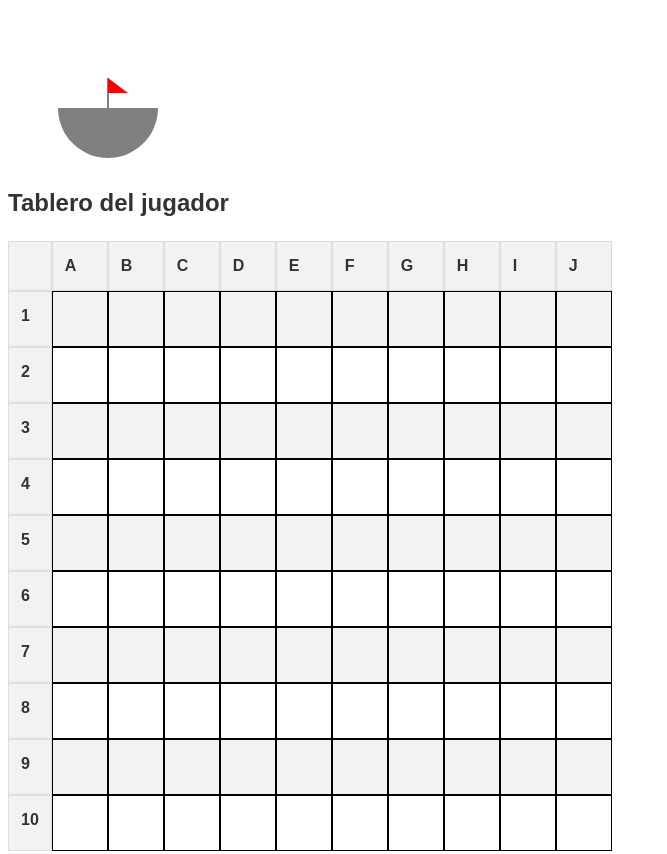
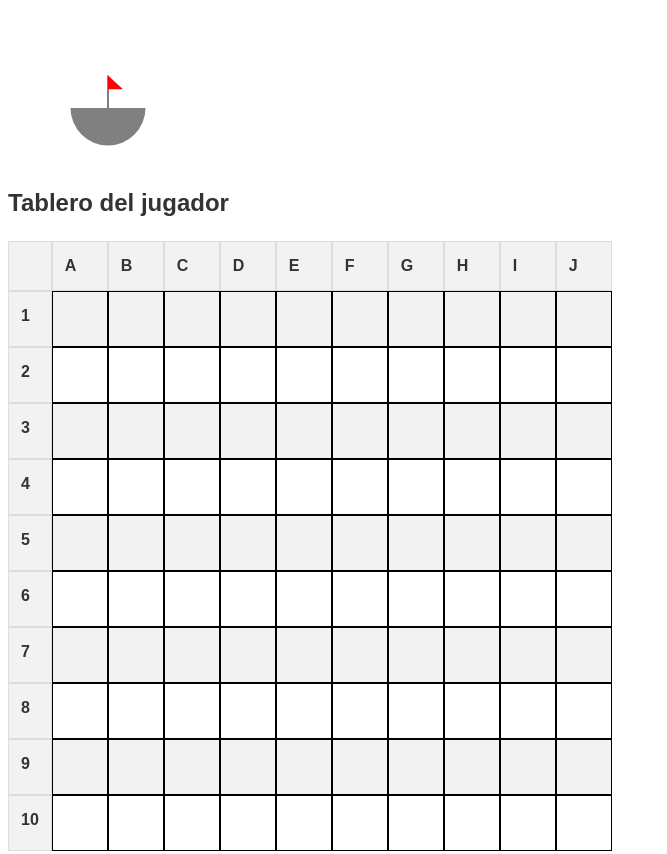
Before and after one commit to masepe22daw/Hundir-la-flota, a plain HTML site: page index.html in a window 1280 px wide. Shown: the top 854 px of the page, without its empty margins (0-667 px from the left). Drawn offline with Linux system fonts and the light colour scheme.

Commit message:
ta guapo

```diff
--- a/index.html
+++ b/index.html
@@ -25,10 +25,9 @@
     <h2>Tablero de la máquina</h2>
   </div>
 
-  <script type="module" src="/modules/logo.js"></script>
+  <script  src="logo.js"></script>
   <script type="module" src="/modules/tablero.js"></script>
   <script type="module" src="/modules/drag-and-drop.js"></script>
-  <script type="module" src="/modules/indexDB.js"></script>
 
   <script type="module" src="app.js"></script>
 </body>
--- a/modules/logo.js
+++ b/logo.js
@@ -1,24 +1,24 @@
 const canvas = document.getElementById('canvas');
 const ctx = canvas.getContext('2d');
 
-//  el semicírculo (el cuerpo del barco)
+// el semicírculo
 ctx.beginPath();
-ctx.arc(100, 100, 50, 0, Math.PI);
+ctx.arc(100, 100, 37.5, 0, Math.PI);
 ctx.fillStyle = 'gray';
 ctx.fill();
 
-//  la línea de palo
+// el palo
 ctx.beginPath();
 ctx.moveTo(100, 100);
-ctx.lineTo(100, 70);
+ctx.lineTo(100, 67.5);
 ctx.strokeStyle = 'black';
 ctx.stroke();
 
-//  el triángulo (la bandera)
+// el triángulo
 ctx.beginPath();
-ctx.moveTo(100, 70);
-ctx.lineTo(120, 85);
-ctx.lineTo(100, 85);
+ctx.moveTo(100, 67.5);
+ctx.lineTo(115, 81.25);
+ctx.lineTo(100, 81.25);
 ctx.closePath();
 ctx.fillStyle = 'red';
 ctx.fill();
--- a/modules/drag-and-drop.js
+++ b/modules/drag-and-drop.js
@@ -1,11 +1,13 @@
 //drag-and-drop.js
-import {tableroJugador,tableroMaquina, barcos} from './tablero.js'
+import {tableroJugador,tableroMaquina} from './tablero.js'
 
-// Seleccionar la tabla y los contenedores de barco
+const barcos = JSON.parse(localStorage.getItem('barcos'));
+
+
 const tabla = document.querySelector('.tablero');
 const contenedoresBarco = document.querySelectorAll('.barco');
 
-// Agregar event listeners a los contenedores de barco
+
 contenedoresBarco.forEach(contenedor => {
     contenedor.addEventListener('dragstart', dragStart);
     contenedor.addEventListener('dragend', dragEnd);
--- a/modules/indexDB.js
+++ /dev/null
@@ -1,88 +0,0 @@
-// indexDB.js
-
-import { barcos } from "./tablero.js";
-
-const DB_NAME = 'BattleshipDB';
-const DB_VERSION = 1;
-
-const barco1 = {
-    nombre: 'barco1',
-    size: 1,
-    divs: []
-};
-
-
-const barco2 = {
-    nombre: 'barco2',
-    size: 2,
-    divs: []
-};
-
-
-const barco3 = {
-    nombre: 'barco3',
-    size: 3,
-    divs: []
-};
-
-
-const barco4 = {
-    nombre: 'barco4',
-    size: 4,
-    divs: []
-};
-
-barcos.push(barco1, barco2, barco3, barco4);
-
-
-export function conectarIndexedDB() {
-    return new Promise((resolve, reject) => {
-        const request = indexedDB.open(DB_NAME, DB_VERSION);
-
-        request.onerror = function (event) {
-            console.log("Error al abrir la base de datos");
-            reject();
-        };
-
-        request.onupgradeneeded = function (event) {
-            const db = event.target.result;
-
-            // Crear la tabla "barcos"
-            const objectStore = db.createObjectStore("barcos", { keyPath: "nombre" });
-
-            // Crear los índices
-            objectStore.createIndex("size", "size", { unique: false });
-        };
-
-        request.onsuccess = function (event) {
-            const db = event.target.result;
-            resolve(db);
-        };
-    });
-}
-
-export function agregarBarcosIndexedDB(db, barcos) {
-    const transaction = db.transaction("barcos", "readwrite");
-    const objectStore = transaction.objectStore("barcos");
-
-    barcos.forEach(function (barco) {
-        const request = objectStore.add(barco);
-        request.onerror = function (event) {
-            console.log("Error al agregar el barco: " + barco.nombre);
-        };
-        request.onsuccess = function (event) {
-            console.log("Barco agregado: " + barco.nombre);
-        };
-    });
-
-    return new Promise((resolve, reject) => {
-        transaction.oncomplete = function (event) {
-            console.log("Barcos guardados en la base de datos");
-            resolve();
-        };
-        transaction.onerror = function (event) {
-            console.log("Error al agregar los barcos");
-            reject();
-        };
-    });
-}
--- a/modules/tablero.js
+++ b/modules/tablero.js
@@ -1,10 +1,11 @@
 //tablero.js
-import  {dragOver,dragEnter, dragLeave,drop } from './drag-and-drop.js'
+import { dragOver, dragEnter, dragLeave, drop } from './drag-and-drop.js'
 
 export const tableroJugador = [];
 export const tableroMaquina = [];
-export const barcos = [];
+const barcos = [];
 
+//sintaxis de objeto JS basada en prototipado para definir métodos y atributos en las celdas del tablero
 export function crearTablero(id, tamano, jugador) {
     const tabla = document.createElement('tabla');
     tabla.classList.add('tablero');
@@ -52,23 +53,28 @@ export function crearTablero(id, tamano, jugador) {
 
 }
 
-export function crearBarcos() {
-    // Primer barco
-    const barco5 = {
-        nombre: 'barco5',
-        size: 1,
-        divs: []
-    };
+export const crearBarcos = () => {
+    class Barco {
+        constructor(nombre, size, divs) {
+            this.nombre = nombre;
+            this.size = size;
+            this.divs = divs;
+        }
+    }
+
+    const barco1 = new Barco('barco1', 1, []);
+    const barco2 = new Barco('barco2', 2, []);
+    const barco3 = new Barco('barco3', 3, []);
+    const barco4 = new Barco('barco4', 4, []);
+
+    barcos.push(barco1, barco2, barco3, barco4);
+
+    const barco5 = new Barco('barco5', 1, []);
     const randomRow = Math.floor(Math.random() * tableroMaquina.length);
     const randomCol = Math.floor(Math.random() * tableroMaquina.length);
     barco5.divs.push(tableroMaquina[randomRow][randomCol].div);
 
-    // Segundo barco
-    const barco6 = {
-        nombre: 'barco6',
-        size: 2,
-        divs: []
-    };
+    const barco6 = new Barco('barco6', 2, []);
     let randomRow2, randomCol2;
     do {
         randomRow2 = Math.floor(Math.random() * tableroMaquina.length);
@@ -79,12 +85,8 @@ export function crearBarcos() {
         barco6.divs.push(div);
         tableroMaquina[randomRow2][randomCol2 + i] = { barco: true, div: div };
     }
-    // Tercer barco
-    const barco7 = {
-        nombre: 'barco7',
-        size: 3,
-        divs: []
-    };
+
+    const barco7 = new Barco('barco7', 3, []);
     let randomRow3, randomCol3;
     do {
         randomRow3 = Math.floor(Math.random() * (tableroMaquina.length - 2));
@@ -96,12 +98,7 @@ export function crearBarcos() {
         tableroMaquina[randomRow3 + i][randomCol3] = { barco: true, div: div };
     }
 
-    // Tercer barco
-    const barco8 = {
-        nombre: 'barco8',
-        size: 4,
-        divs: []
-    };
+    const barco8 = new Barco('barco8', 4, []);
 
     let randomRow4, randomCol4;
     do {
@@ -113,19 +110,19 @@ export function crearBarcos() {
         barco8.divs.push(div);
         tableroMaquina[randomRow4 + i][randomCol4] = { barco: true, div: div };
     }
-    // Agregar los barcos al arreglo de barcos
-    barcos.push(barco5);
-    barcos.push(barco6);
-    barcos.push(barco7);
-    barcos.push(barco8);
+
+
+    barcos.push(barco5, barco6, barco7, barco8);
+    localStorage.setItem('barcos', JSON.stringify(barcos));
 
     // Ordenar los barcos por tamaño, de mayor a menor
     barcos.sort((a, b) => b.size - a.size);
     console.log(barcos);
+
     return barcos;
 }
 
-export function colocarBarcosMaquina() {
+export const colocarBarcosMaquina = () => {
     crearBarcos().forEach(barco => {
         barco.divs.forEach(div => {
             div.classList.add('barco');
@@ -135,7 +132,8 @@ export function colocarBarcosMaquina() {
 }
 
 
-export function seleccionarCasilla(event) {
+//Genera dinamicamente
+export const seleccionarCasilla = (event) => {
     let turnoJugador = true;
     let turnoMaquina = false; // Nueva variable para el turno de la máquina
     const tabla = document.querySelector('.tablero');
@@ -143,15 +141,16 @@ export function seleccionarCasilla(event) {
     const x = parseInt(celda.dataset.x);
     const y = parseInt(celda.dataset.y);
     const jugador = celda.dataset.jugador;
+
+    //Operador ternario
     const tablero = jugador === 'jugador' ? tableroJugador : tableroMaquina;
+
     const casilla = tablero[x][y];
 
     const audio = new Audio('explosion.mp3');
     audio.play();
 
     if (turnoJugador) {
-        // Es el turno del jugador
-        // Marcar la casilla seleccionada
         casilla.seleccionada = true;
         if (casilla.barco) {
             celda.classList.add('tocado');
@@ -159,14 +158,14 @@ export function seleccionarCasilla(event) {
             celda.classList.add('agua');
         }
 
-        // Esperar un momento antes de permitir que la máquina haga su turno
+
         setTimeout(() => {
             let xAleatorio, yAleatorio;
-            // Cambiar el turno a la máquina
+
             turnoJugador = false;
-            turnoMaquina = true; // Establecer el turno de la máquina en true
+            turnoMaquina = true;
 
-            // Seleccionar una casilla aleatoria para la máquina
+
             let casillaAleatoria = null;
             do {
                 xAleatorio = Math.floor(Math.random() * tablero.length);
@@ -175,7 +174,7 @@ export function seleccionarCasilla(event) {
             } while (casillaAleatoria.seleccionada);
             casillaAleatoria.seleccionada = true;
 
-            // Marcar la casilla seleccionada para la máquina
+
             const celdaAleatoria = tabla.querySelector(`[data-jugador="jugador"][data-x="${xAleatorio}"][data-y="${yAleatorio}"]`);
             if (casillaAleatoria.barco) {
                 celdaAleatoria.classList.add('tocado');
@@ -187,14 +186,14 @@ export function seleccionarCasilla(event) {
                 audio.play();
             }
 
-            // Cambiar el turno de vuelta al jugador
-            turnoMaquina = false; // Establecer el turno de la máquina en false
+
+            turnoMaquina = false;
             turnoJugador = true;
 
             turnoJugador;
 
         }, 4000);
     } else {
-        // Es el turno de la máquina, no hacer nada
+        // Es el turno de la máquina, no hace nada
     }
 }
```
Also changed, not shown: app-BETA.js (+0 -43 lines), app.js (line endings or trailing spaces).
